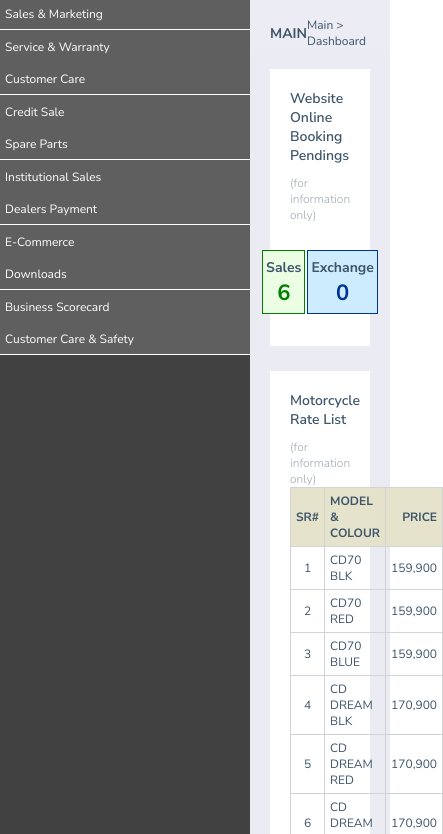
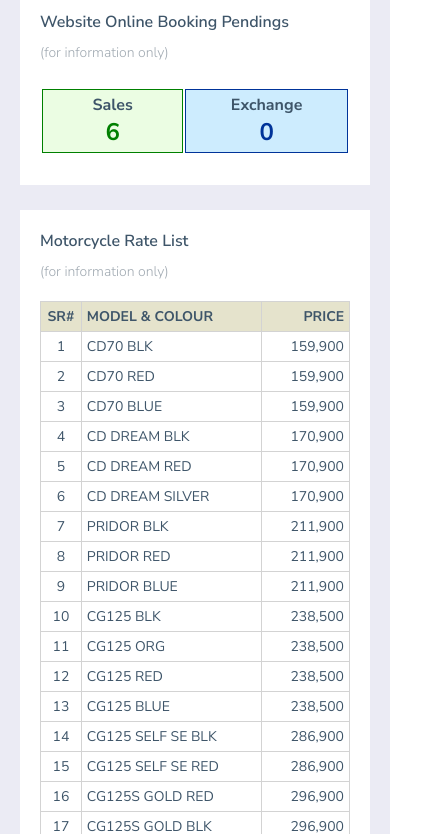
Before and after one commit to 115355-lang/Basic_Projects, a plain HTML site: page b2b_Website/index.html in a window 390 px wide. Shown: the part 71-905 px from the top of the page, 443 px wide, since content can reach past the window. Drawn offline with Linux system fonts and the light colour scheme.

Commit message:
Refactor font sizes using CSS variables and add responsive styles
Replaced hardcoded font sizes with CSS variables for easier maintenance and consistency. Added responsive styles for font sizes and layout adjustments for screens smaller than 760px, including hiding the sidebar and header.

```diff
--- a/b2b_Website/style.css
+++ b/b2b_Website/style.css
@@ -15,6 +15,9 @@
     --bg-aside-list: #5f5f5f;
     --bg-nav:#414141;
     --bg-wrapper: rgba(236, 236, 244, 0.973);
+    --font : 12px;
+    --font-heading: 14px;
+    --font-table: 22px;
 }
 body{
 }
@@ -28,8 +31,8 @@ header{
     display: flex;
     flex-direction: column;
     width: 250px;
-    min-height: 0px;
-    flex-flow: column;
+
+
     background-color: var(--bg-nav);
 
 }
@@ -44,7 +47,7 @@ header{
 }
 .list li a {
     text-decoration: none;
-    font-size: 12px ;
+    font-size: var(--font) ;
     color: white;
 }
 .list li:nth-child(odd)
@@ -87,7 +90,7 @@ nav {
   margin-right: 15px;
 }
 font{
-    font-size: 12px;
+    font-size: var(--font);
     color: white;
 }
 .image2{
@@ -110,13 +113,13 @@ main{
   padding: 20px 20px 0px 20px;
 }
 .h1 p:nth-child(1){
-  font-size: 14px;
+  font-size: var(--font-heading);
   color: var(--text-color);
   font-weight: 700;
 }
 .h1 p:nth-child(2)
 {
-  font-size: 12px;
+  font-size: var(--font);
   color: var(--text-color);
 }
 .wrapper{
@@ -129,12 +132,12 @@ main{
 .container1 h4{
   color: var(--text-color);
   margin-bottom: 10px;
-  font-size: 14px;
+  font-size: var(--font-heading);
   font-weight: 600;
 }
 .container1 h6{
   color: #a1aab2;
-  font-size: 12px;
+  font-size: var(--font);
   font-weight: 300;
 }
 .container1 .table{
@@ -170,18 +173,18 @@ main{
 }
 .table table span{
   color: var(--text-color);
-  font-size: 14px;
+  font-size: var(--font-heading);
   font-weight: 700;
 }
 .table table td:nth-child(1) p{
   color: #008000;
-  font-size: 22px;
+  font-size: var(--font-table);
   font-weight: 700;
 
 }
 .table table td:nth-child(2) p{
   color: #003399;
-  font-size: 22px;
+  font-size: var(--font-table);
   font-weight: 700;
 
 }
@@ -195,12 +198,12 @@ main{
 .container2 h4{
   color: var(--text-color);
   margin-bottom: 10px;
-  font-size: 14px;
+  font-size: var(--font-heading);
   font-weight: 600;
 }
 .container2 h6{
   color: #a1aab2;
-  font-size: 12px;
+  font-size: var(--font);
   font-weight: 300;
 }
 .wrapper{
@@ -221,7 +224,7 @@ border: 0.8px solid rgb(211, 211, 211);
 .table2 table tr td, th{
   padding: 5px;
   color: var(--text-color);
-  font-size: 12px;
+  font-size: var(--font);
   justify-items: center;
 }
 .table2 table tr th
@@ -240,3 +243,21 @@ background-color: #e3e1c9ed;
   width: 240px;
   text-align: end;
 }
+.table2{
+  margin-top: 20px;
+}
+@media only screen and (max-width: 760px)
+{
+  :root{
+
+    --font: 14px;
+    --font-heading: 16px;
+    --font-table:24px;
+  }
+  .sidebar{
+    display: none;
+  }
+  header{
+    display: none;
+  }
+}
```
